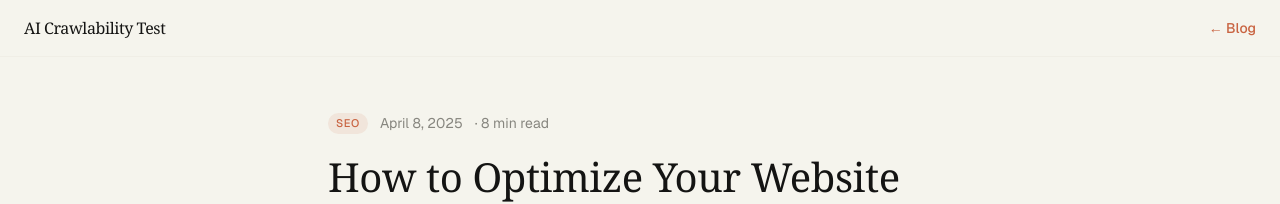
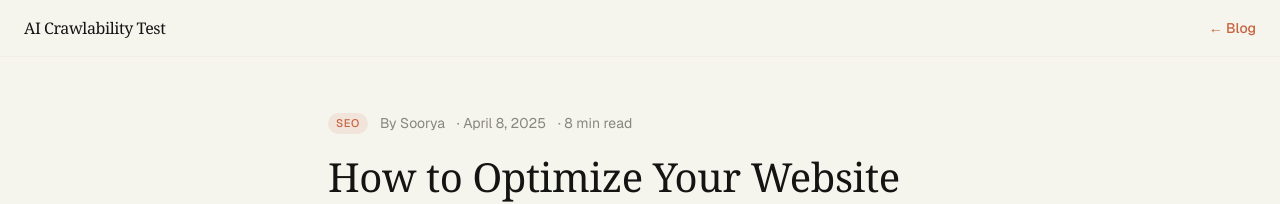
Before and after one commit to sooryajith-supercode/aicrawltest, a Next.js app: page /blog/optimize-for-ai-search in a window 1280 px wide. Shown: the top 204 px of the page. Built offline with nearby package versions, Linux system fonts and the light colour scheme.

Commit message:
feat: display author name on blog post pages
Adds 'By Soorya' to the post meta line alongside category, date,
and reading time.

https://claude.ai/code/session_01JXqAXPZawnGziReURo6qSe

```diff
--- a/app/blog/[slug]/page.tsx
+++ b/app/blog/[slug]/page.tsx
@@ -240,7 +240,10 @@ export default async function BlogPostPage({ params }: Props) {
             {post.category}
           </span>
           <span className="text-sm" style={{ color: "#87867f" }}>
-            {formatDate(post.publishedAt)}
+            By {post.author}
+          </span>
+          <span className="text-sm" style={{ color: "#87867f" }}>
+            · {formatDate(post.publishedAt)}
           </span>
           <span className="text-sm" style={{ color: "#87867f" }}>
             · {post.readingTimeMinutes} min read
```
